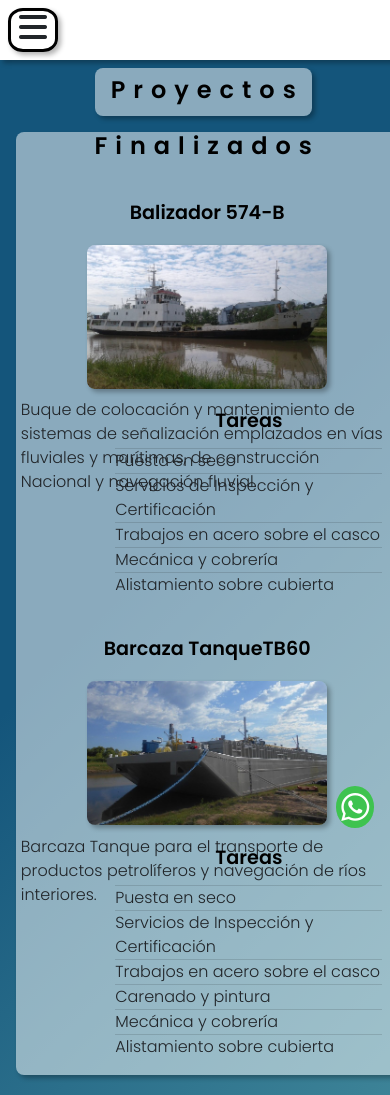
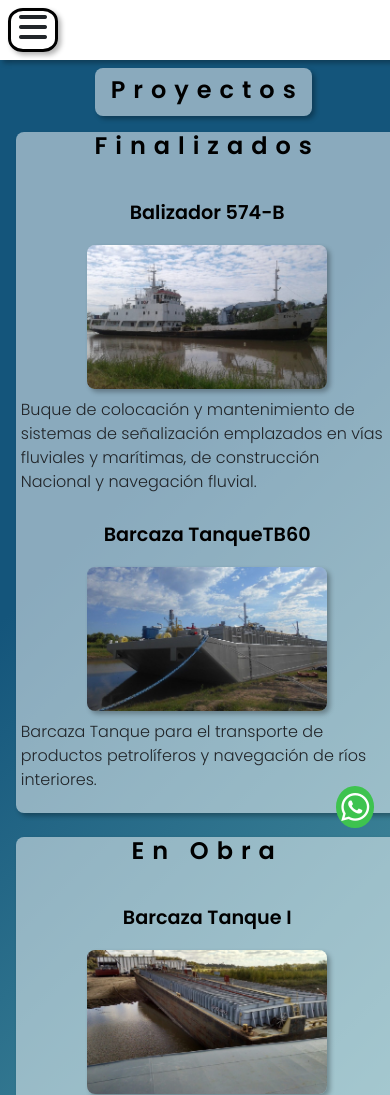
Before and after one commit to HernanBHesse/DisenoNaval_sass, a plain HTML site: page pages/proyectos.html in a window 390 px wide. Shown: the top 1095 px of the page. Drawn offline with nearby package versions, Linux system fonts and the light colour scheme; files that its build step writes are made by us from their sources.

Commit message:
Con Bootstrap modifico el display de las tareas para el formato de celulares

```diff
--- a/pages/proyectos.html
+++ b/pages/proyectos.html
@@ -75,8 +75,8 @@
                     vías fluviales y marítimas, de construcción Nacional y navegación fluvial.</p>
             </div>
             <div class="tareas--BarcoA">
-                <ol class="list-group list-group-flush texto--barco p-3">
-                    <li class="list-group-item fondo--proyectos h3"><h4>Tareas</h4></li>
+                <ol class="d-md-flex d-none list-group list-group-flush texto--barco p-3">
+                    <li class="list-group-item fondo--proyectos"><h4>Tareas</h4></li>
                     <li class="list-group-item fondo--proyectos">Puesta en seco</li>
                     <li class="list-group-item fondo--proyectos">Servicios de Inspección y Certificación</li>
                     <li class="list-group-item fondo--proyectos">Trabajos en acero sobre el casco</li>
@@ -96,7 +96,7 @@
                     interiores.<p>
             </div>
             <div class="tareas--BarcoB">
-                <ol class="list-group list-group-flush texto--barco p-3">
+                <ol class="d-md-flex d-none list-group list-group-flush texto--barco p-3">
                     <li class="list-group-item fondo--proyectos"><h4>Tareas</h4></li>
                     <li class="list-group-item fondo--proyectos">Puesta en seco</li>
                     <li class="list-group-item fondo--proyectos">Servicios de Inspección y Certificación</li>
@@ -126,7 +126,7 @@
                     descarga de un único producto y segregación única.<p>
             </div>
             <div class="tareas--BarcoC">
-                <ol class="list-group list-group-flush texto--barco p-3">
+                <ol class="d-md-flex d-none list-group list-group-flush texto--barco p-3">
                     <li class="list-group-item fondo--proyectos"><h4>Tareas</h4></li>
                     <li class="list-group-item fondo--proyectos">Puesta en seco</li>
                     <li class="list-group-item fondo--proyectos">Servicios de Inspección y Certificación</li>
@@ -150,7 +150,7 @@
                     capacidad para llevar 10 pasajeros, y capacidad de carga sobre cubierta<p>
             </div>
             <div class="tareas--BarcoD">
-                <ol class="list-group list-group-flush texto--barco p-3">
+                <ol class="d-md-flex d-none list-group list-group-flush texto--barco p-3">
                     <li class="list-group-item fondo--proyectos"><h4>Tareas</h4></li>
                     <li class="list-group-item fondo--proyectos">Evaluación Del Proyecto</li>
                     <li class="list-group-item fondo--proyectos">Realización De Norma Técnica</li>
```
